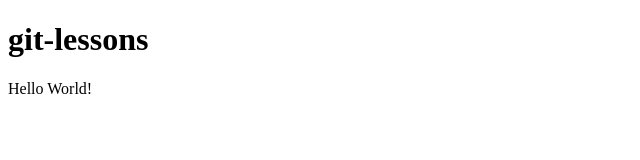
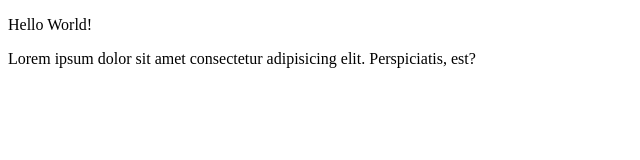
Before and after one commit to Hikoro822/test, a plain HTML site: page index.html in a window 1280 px wide. Shown: the whole page, without its empty margins (0-640 px from the left). Drawn offline with Linux system fonts and the light colour scheme.

Commit message:
new commit

```diff
--- a/index.html
+++ b/index.html
@@ -6,7 +6,7 @@
     <title>Git</title>
 </head>
 <body>
-    <h1>git-lessons</h1>
     <p>Hello World!</p>
+    <p>Lorem ipsum dolor sit amet consectetur adipisicing elit. Perspiciatis, est?</p>
 </body>
 </html>
```
